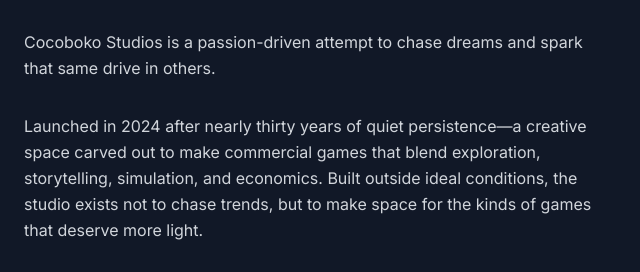
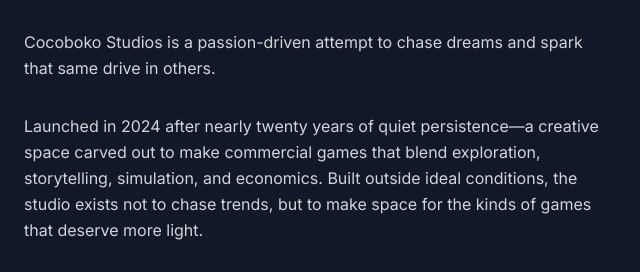
Before and after one commit to cocobokostudios/website, an Astro site: page / in a window 1280 px wide. Shown: the part 1037-1309 px from the top of the page, 640-1280 px from the left. Built offline with nearby package versions, Linux system fonts and the light colour scheme; Astro itself is replaced by a stand-in of ours.

Commit message:
content fix. Minor wording update.

```diff
--- a/src/components/About.astro
+++ b/src/components/About.astro
@@ -23,7 +23,7 @@ import { Icon } from '@iconify/react';
                 </p>
 
                 <p class="text-gray-300 leading-relaxed">
-                    Launched in 2024 after nearly thirty years of quiet persistence—a creative space carved out to make commercial games that blend exploration, storytelling, simulation, and economics. Built outside ideal conditions, the studio exists not to chase trends, but to make space for the kinds of games that deserve more light.
+                    Launched in 2024 after nearly twenty years of quiet persistence—a creative space carved out to make commercial games that blend exploration, storytelling, simulation, and economics. Built outside ideal conditions, the studio exists not to chase trends, but to make space for the kinds of games that deserve more light.
                 </p>
 
                 <div class="flex gap-4">
```
